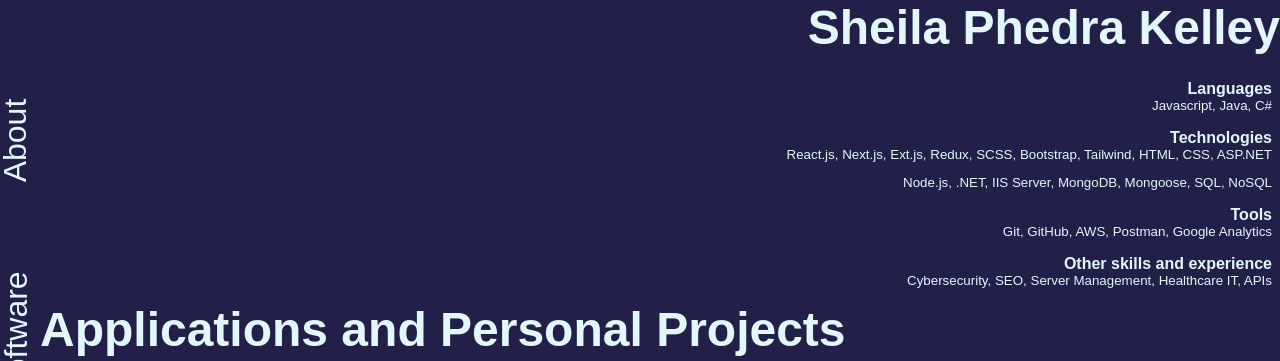
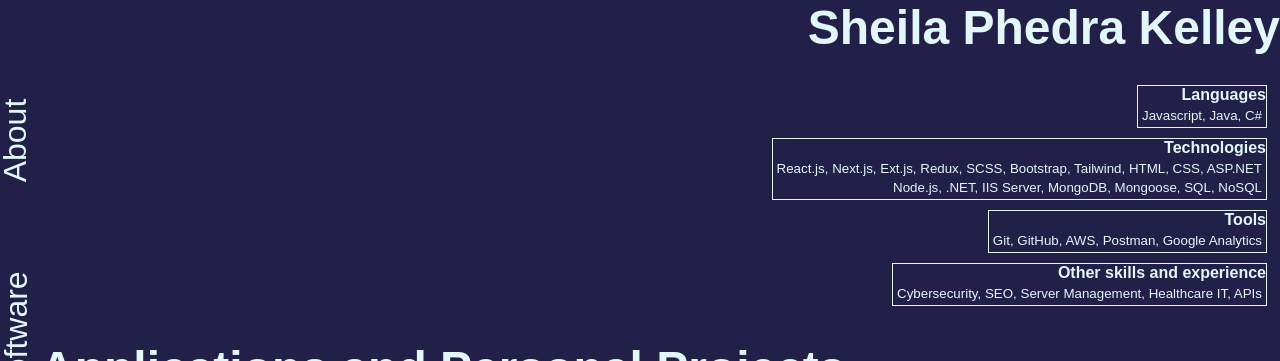
Before and after one commit to shephekay/2024-portfolio, a React (Vite) app: page /software in a window 1280 px wide. Shown: the top 361 px of the page. Built offline with nearby package versions, Linux system fonts and the light colour scheme.

Commit message:
software stack section ok

```diff
--- a/src/App.scss
+++ b/src/App.scss
@@ -1,3 +1,5 @@
+$font-color: rgb(226, 247, 250);
+
 :root {
   margin: 0;
   padding: 0;
@@ -32,14 +34,14 @@
   padding: none;
   display: block;
   font-family: sans-serif;
-  color:rgb(226, 247, 250);
+  color: $font-color;
 }
 Link {
   text-decoration: none;
 }
 h1 {
   font-family: sans-serif;
-  color:rgb(226, 247, 250);
+  color: $font-color;
   margin: 0;
   font-size: xxx-large;
 }
@@ -85,7 +87,7 @@ h1 {
 .About{
   width: 30rem;
   margin: 20px;
-  color:rgb(226, 247, 250);
+  color: $font-color;
   font-family: sans-serif;
   right: 0;
   text-align: justify;
@@ -111,13 +113,33 @@ h1 {
     display: flex;
   }
   .tech-stack {
-      text-align: right;
+    display: flex;
+    flex-direction: column;
+    align-items: flex-end;
+    // padding: 10px;
+    // justify-content: flex-end;
+    text-align: right;
+      // margin-right: 0;
+      margin-bottom: 30px;
+      margin-left: 30px;
+      .tech-section {
+        // float: right;
+        // margin-right: 0;
+        // width: fit-content;
+        // padding: 0;
+        margin: 5px;
+        border-color: $font-color;
+        border-width: 1px;
+        border-style: solid;
+      }
       h3 {
+        margin: 0;
         font-size: medium;
         margin-bottom: 0;
       }
       p {
         margin-top: 0;
+        margin: 4px;
         font-size: smaller;
       }
   }
@@ -150,7 +172,7 @@ h1 {
     height: 100%;
     // align-items: stretch;
     // width: 435px;
-    background-color:  /black;
+    // background-color:  /black;
     margin: 15px;
     color: rgb(49, 58, 58);
     .card-title {
--- a/src/pages/Software.jsx
+++ b/src/pages/Software.jsx
@@ -10,15 +10,26 @@ function Software() {
   return (
     <div className="Software main-body">
       <div className='tech-stack'>
+          <div className='tech-section'>
             <h3>Languages</h3>
             <p>Javascript, Java, C#</p>
+
+        </div>
+        <div className='tech-section'>
           <h3>Technologies</h3>
           <p>React.js, Next.js, Ext.js, Redux, SCSS, Bootstrap, Tailwind, HTML, CSS, ASP.NET</p>
           <p>Node.js, .NET, IIS Server, MongoDB, Mongoose, SQL, NoSQL</p>
+        </div>
+        <div className='tech-section'>
           <h3>Tools</h3>
         <p>Git, GitHub, AWS, Postman, Google Analytics</p>
+        </div>
+        <div className='tech-section'>
           <h3>Other skills and experience</h3>
         <p>Cybersecurity, SEO, Server Management, Healthcare IT, APIs</p>
+        </div>
+
+
       </div>
 
       <FlipCardContainer />
```
Lines whose indentation alone changed are shown as unchanged.
